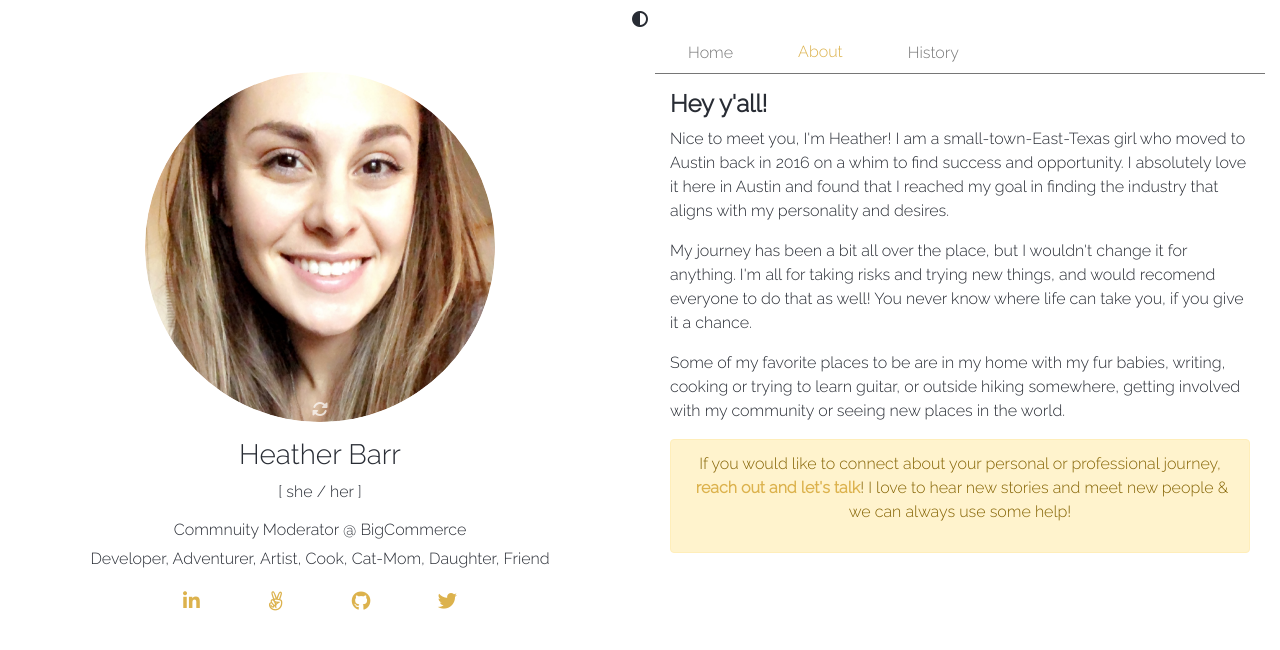
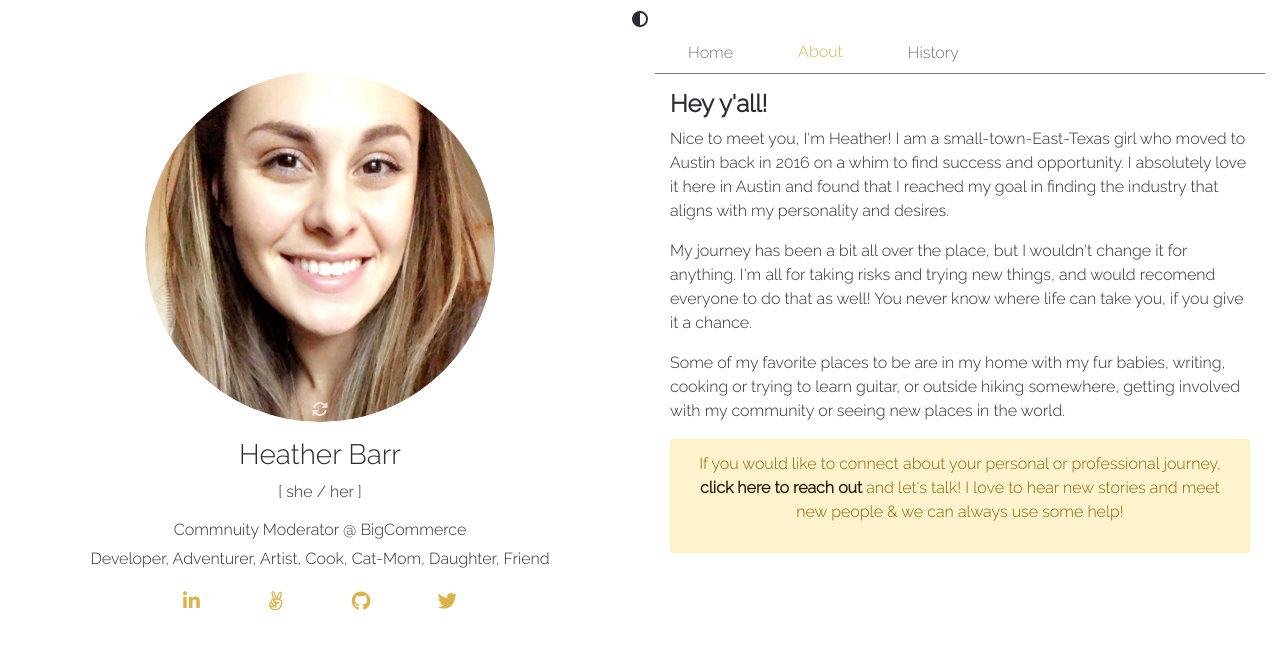
Before and after one commit to hnbarr/heatherbarr, a React (Create React App) app: page /About in a window 1280 px wide. Shown: the top 650 px of the page. Built offline with nearby package versions, Linux system fonts and the light colour scheme.

Commit message:
updating link color and verbiage in about

```diff
--- a/src/components/About.js
+++ b/src/components/About.js
@@ -29,7 +29,7 @@ export default class About extends Component {
                         </p>
                         <section className="alert alert-warning">
                             <p className="text-center">If you would like to connect about your personal or professional journey,
-                            &nbsp;<a className="siteLink" href="mailTo:hnbarr94@gmail.com?subject=Reaching out from your site to connect!"><b>reach out and let's talk</b></a>! I love to hear new stories and meet new people & we can always use some help!
+                            <a className="siteLink" href="mailTo:hnbarr94@gmail.com?subject=Reaching out from your site to connect!"><b> click here to reach out</b>&nbsp;</a>and let's talk! I love to hear new stories and meet new people & we can always use some help!
                             </p>
                             {/* <hr /> */}
                         </section>
--- a/src/main.css
+++ b/src/main.css
@@ -165,7 +165,7 @@ hr {
 }
 
 .siteLink {
-  color: #DCB24D;
+  color: #231b07;
 }
 
 .siteLink:hover {
--- a/src/main.scss
+++ b/src/main.scss
@@ -156,7 +156,7 @@ hr {
     }
 }
 .siteLink {
-    color: $universalYellow;
+    color: darken($universalYellow, 50%);
 }
 .siteLink:hover {
     color: darken($universalYellow, 20%) !important;
```
Also changed, not shown: 1 other file (tests, documents, lock files or other folders).
